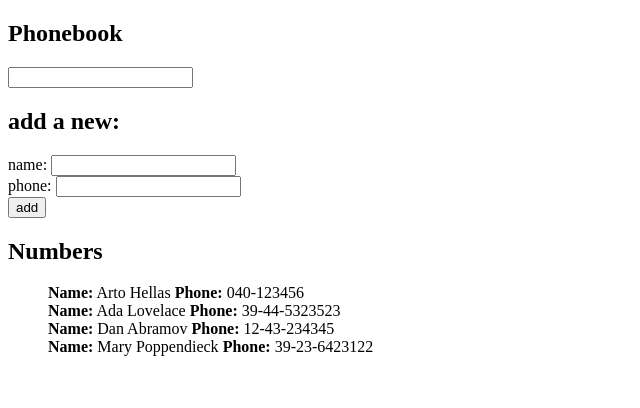
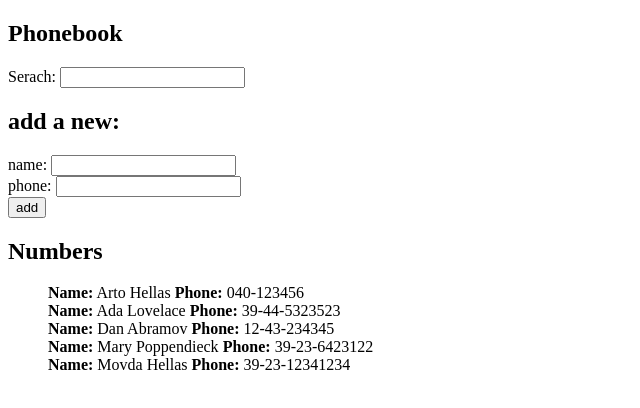
Before and after one commit to l-przybylka/phonebook, a React (Create React App) app: page / in a window 1280 px wide. Shown: the top 408 px of the page, without its empty margins (0-640 px from the left). Built offline with nearby package versions, Linux system fonts and the light colour scheme.

Commit message:
added filter functionality

```diff
--- a/src/App.js
+++ b/src/App.js
@@ -1,24 +1,20 @@
 import { useState } from "react";
 
 const App = () => {
-
   const [persons, setPersons] = useState([
-    { name: 'Arto Hellas', phone: '040-123456', id: 1 },
-    { name: 'Ada Lovelace', phone: '39-44-5323523', id: 2 },
-    { name: 'Dan Abramov', phone: '12-43-234345', id: 3 },
-    { name: 'Mary Poppendieck', phone: '39-23-6423122', id: 4 }
-  ])
+    { name: "Arto Hellas", phone: "040-123456", id: 1 },
+    { name: "Ada Lovelace", phone: "39-44-5323523", id: 2 },
+    { name: "Dan Abramov", phone: "12-43-234345", id: 3 },
+    { name: "Mary Poppendieck", phone: "39-23-6423122", id: 4 },
+    { name: "Movda Hellas", phone: "39-23-12341234", id: 5 }
+  ]);
 
   const [newPerson, setNewPerson] = useState({
     name: "",
     phone: "",
   });
 
-const [serachedPerson, setSerachedPerson] = useState({
-  name: "",
-  phone: ""
-})
-
+  const [serachedPerson, setSerachedPerson] = useState("");
 
   // on the form submission we prevent the default behaviour of the event and then we create a new object with the name from the input
   // next we will add that name to the state Persons
@@ -28,7 +24,7 @@ const [serachedPerson, setSerachedPerson] = useState({
       name: newPerson.name,
       phone: newPerson.phone,
     };
-    if (persons.find((person) => person.name === newPerson.name)) {
+    if (persons.find((person) => person.name === serachedPerson.name)) {
       alert(`${newPerson.name} is already added to phonebook`);
     } else {
       setPersons(persons.concat(nameObject));
@@ -39,22 +35,41 @@ const [serachedPerson, setSerachedPerson] = useState({
     }
   };
 
+  const List = ({ array }) => {
+    if (serachedPerson) {
+      return array
+        .filter((person) => person.name.toLowerCase().includes(serachedPerson.toLowerCase()))
+        .map((person) => (
+          <li key={person.id}>
+            <strong>Name:</strong> {person.name} <strong>Phone:</strong>{" "}
+            {person.phone}
+          </li>
+        ));
+    } else {
+      return array.map((person) => (
+        <li key={person.id}>
+          <strong>Name:</strong> {person.name} <strong>Phone:</strong>{" "}
+          {person.phone}
+        </li>
+      ));
+    }
+  };
 
   // https://www.pluralsight.com/guides/handling-multiple-inputs-with-single-onchange-handler-react refactor changeHandler functions to 1
   const handleNameChange = (event) => {
-    console.log(event.target.value);
     setNewPerson({ ...newPerson, name: event.target.value });
   };
   const handlePhoneChange = (event) => {
-    console.log(event.target.value);
     setNewPerson({ ...newPerson, phone: event.target.value });
   };
+  const handleSearchChange = (event) => setSerachedPerson(event.target.value);
 
   return (
     <div>
       <h2>Phonebook</h2>
       <div>
-        <input value={serachedPerson.name}/>
+        Serach:{" "}
+        <input value={serachedPerson.name} onChange={handleSearchChange} />
       </div>
       <h2>add a new:</h2>
       <form onSubmit={addName}>
@@ -69,13 +84,8 @@ const [serachedPerson, setSerachedPerson] = useState({
         </div>
       </form>
       <h2>Numbers</h2>
-        <ul>
-        {persons.map((person) => (
-          <li key={person.id}>
-            <strong>Name:</strong> {person.name} <strong>Phone:</strong>{" "}
-            {person.phone}
-          </li>
-        ))}
+      <ul>
+        <List array={persons} />
       </ul>
     </div>
   );
```
